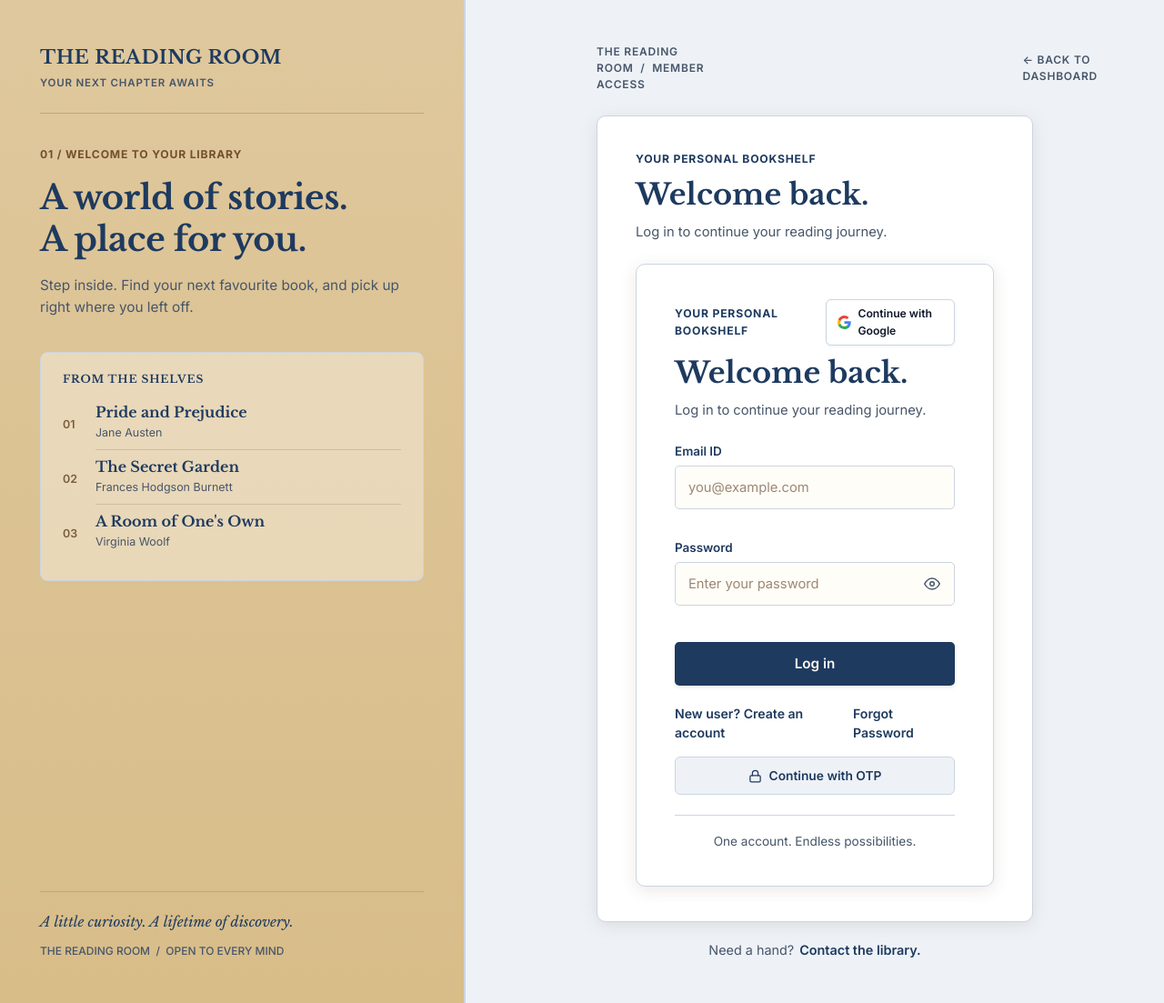
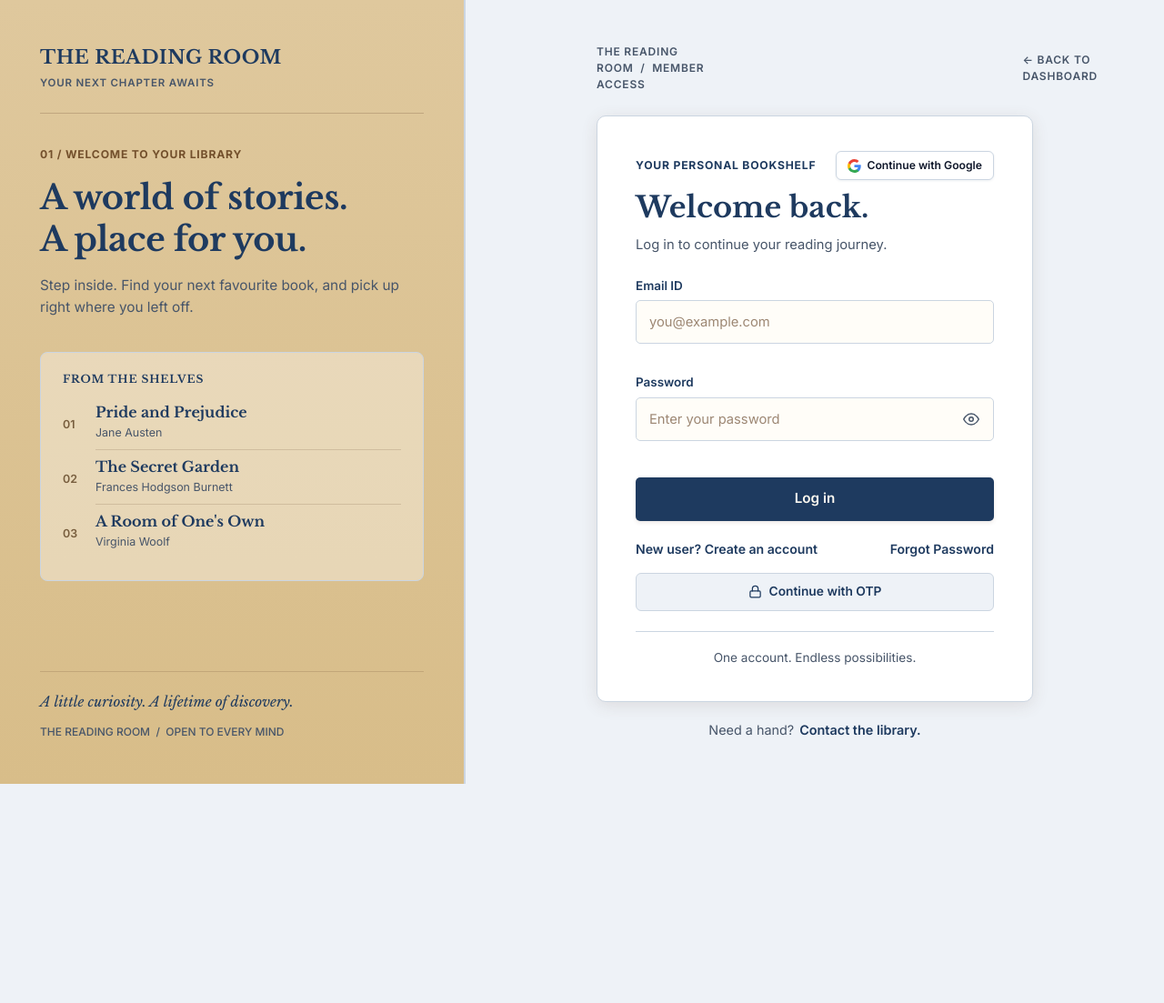
Before and after one commit to aritrachakraborty2909-hub/Library_Management_System, a PHP site: page /login.php in a window 1280 px wide. Shown: the whole page at 91% size. After the commit the page ends 862 px from the top, so only its background shows below. Run offline with PHP 8.4, Linux system fonts and the light colour scheme; some libraries are stand-ins or nearby versions.

Commit message:
Update login.php

```diff
--- a/login.php
+++ b/login.php
@@ -98,11 +98,6 @@ if ($_SERVER['REQUEST_METHOD'] === 'POST') {
           <a href="index.php"><p class="page-crumb2">&larr; BACK TO DASHBOARD</p></a>
         </div>
 
-        <form class="account-form login-form" method="POST" action="login.php">
-          <p class="form-eyebrow">YOUR PERSONAL BOOKSHELF</p>
-          <h2>Welcome back.</h2>
-          <p class="form-intro">Log in to continue your reading journey.</p>
-
         <div class="account-form">
           <!-- Top Red Box Area: Continue with Google Icon Button -->
           <div class="form-top-row">
```
Lines whose indentation alone changed are shown as unchanged.
